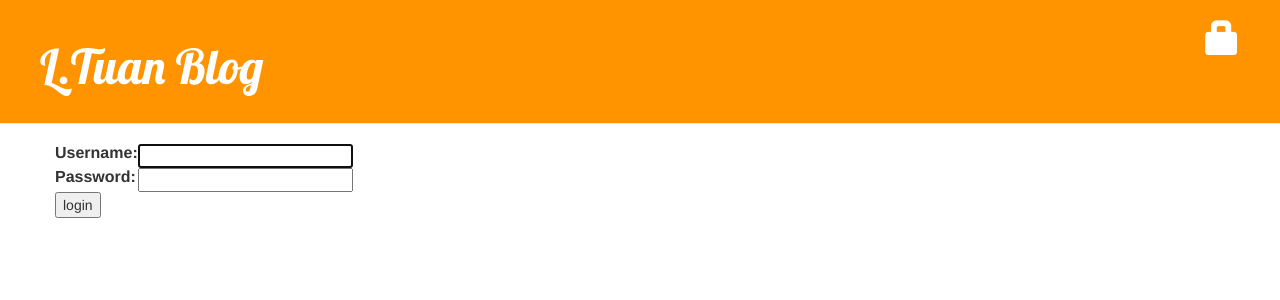
After one commit to TuanLuu54/polls, a Django app: page /accounts/login/ in a window 1280 px wide. The commit adds this page. Shown: the top 300 px of the page. Run offline with Django 3.2, Linux system fonts and the light colour scheme; some libraries are stand-ins or nearby versions.

Commit message:
Add login, log out.

```diff
--- a/blog/templates/blog/base.html
+++ b/blog/templates/blog/base.html
@@ -12,6 +12,11 @@
 		{% if user.is_authenticated %}
 			<a href="{% url 'post_new' %}" class="top-menu"><span class="glyphicon glyphicon-plus"></span></a>
 			<a href="{% url 'post_draft_list' %}" class="top-menu"><span class="glyphicon glyphicon-edit"></span></a>
+			<p class="top-menu">
+				Hello {{ user.username }}<small>(<a href="{% url "django.contrib.auth.views.logout" %}">Log out</a>)</small>
+			</p>
+		{% else %}
+			<a href="{% url 'django.contrib.auth.views.login' %}" class="top-menu"><span class="glyphicon glyphicon-lock"></span></a>
 		{% endif %}
 		<h1><a href="http://tuanlv.pythonanywhere.com/">L.Tuan Blog</a></h1>
 	</div>
--- /dev/null
+++ b/blog/templates/registration/login.html
@@ -0,0 +1,26 @@
+{% extends "blog/base.html" %}
+
+{% block content %}
+
+{% if form.errors %}
+	<p>Your username and password didn't match. Please try again.</p>
+{% endif %}
+
+<form method="post" action="{% url 'django.contrib.auth.views.login' %}">
+{% csrf_token %}
+<table>
+	<tr>
+		<td>{{ form.username.label_tag }}</td>
+		<td>{{ form.username}}</td>
+	</tr>
+	<tr>
+		<td>{{ form.password.label_tag }}</td>
+		<td>{{ form.password}}</td>
+	</tr>
+</table>
+
+<input type="submit" value="login" />
+<input type="hidden" name="next" value="{{ next }}"/>
+</form>
+
+{% endblock %}
--- a/blog/views.py
+++ b/blog/views.py
@@ -3,6 +3,7 @@ from django.utils import timezone
 from .models import Post
 from .forms import PostForm
 from django.shortcuts import redirect
+from django.contrib.auth.decorators import login_required
 
 # Create your views here.
 def post_list(request):
@@ -13,6 +14,7 @@ def post_detail(request, pk):
 	post = get_object_or_404(Post, pk=pk)
 	return render(request, 'blog/post_detail.html', {'post':post})
 
+@login_required
 def post_new(request):
 	if request.method == "POST":
 		form = PostForm(request.POST)
@@ -26,6 +28,7 @@ def post_new(request):
 		form = PostForm()
 	return render(request, 'blog/post_edit.html', {'form':form})
 
+@login_required
 def post_edit(request, pk):
 	post = get_object_or_404(Post, pk=pk)
 	if request.method == "POST":
@@ -40,15 +43,18 @@ def post_edit(request, pk):
 		form = PostForm(instance=post)
 	return render(request, 'blog/post_edit.html', {'form':form})
 
+@login_required
 def post_draft_list(request):
 	posts = Post.objects.filter(published_date__isnull=True).order_by('create_date')
 	return render(request, 'blog/post_draft_list.html', {'posts' : posts})
 
+@login_required
 def post_publish(request, pk):
 	post = get_object_or_404(Post, pk=pk)
 	post.publish()
 	return redirect('blog.views.post_detail', pk=pk)
 
+@login_required
 def post_remove(request, pk):
 	post = get_object_or_404(Post, pk=pk)
 	post.delete()
--- a/mysite/settings.py
+++ b/mysite/settings.py
@@ -121,3 +121,4 @@ USE_TZ = True
 
 STATIC_URL = '/static/'
 STATIC_ROOT = os.path.join(BASE_DIR, 'static')
+LOGIN_REDIRECT_URL = '/'
--- a/mysite/urls.py
+++ b/mysite/urls.py
@@ -14,10 +14,13 @@ Including another URLconf
     2. Import the include() function: from django.conf.urls import url, include
     3. Add a URL to urlpatterns:  url(r'^blog/', include(blog_urls))
 """
-from django.conf.urls import include, url
+from django.conf.urls import include, url, patterns
 from django.contrib import admin
+admin.autodiscover()
 
-urlpatterns = [
-    url(r'^admin/', admin.site.urls),
+urlpatterns = patterns('',
+    url(r'^admin/', include(admin.site.urls)),
     url(r'', include('blog.urls')),
-]
+    url(r'^accounts/login/$', 'django.contrib.auth.views.login'),
+    url(r'^accounts/login/$', 'django.contrib.auth.views.logout', {'next_page': '/'}),
+)
```
